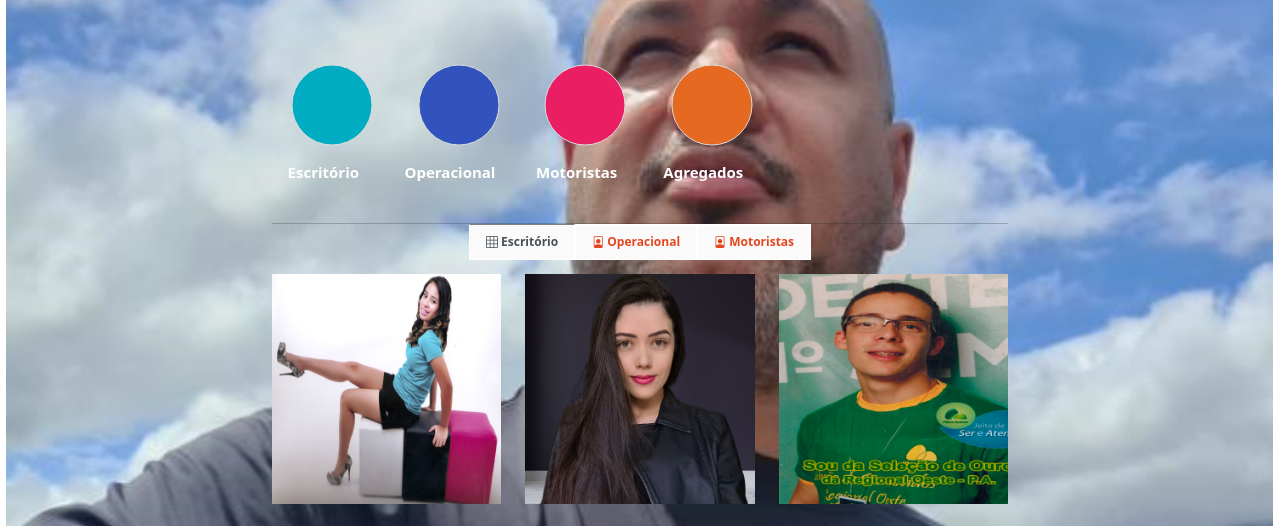
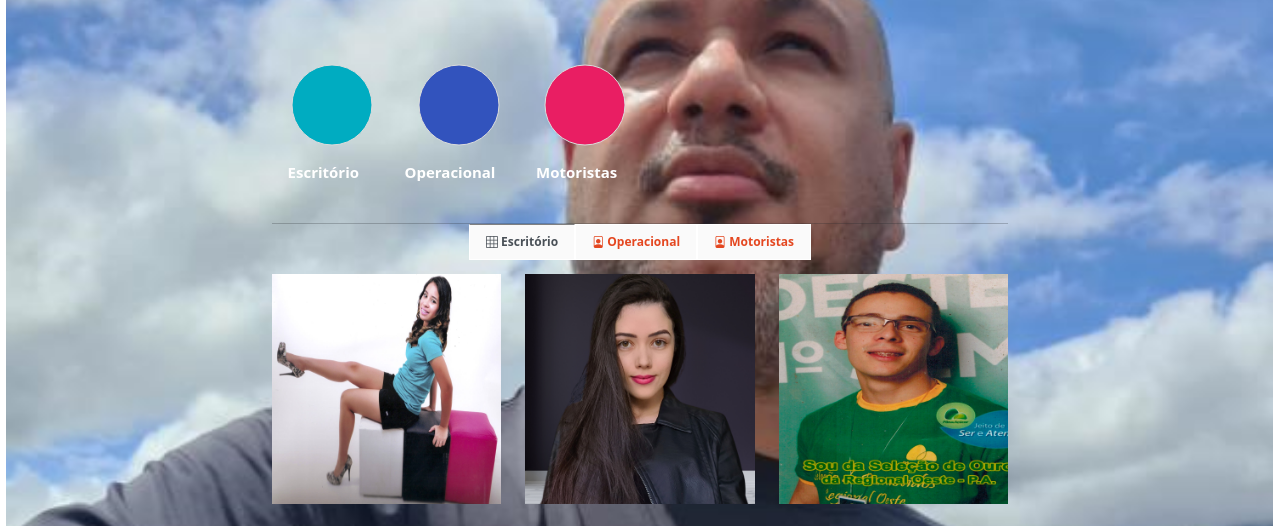
Before and after one commit to NeioBomAtk/insta-particular, a plain HTML site: page index.html in a window 1280 px wide. Shown: the part 236-762 px from the top of the page. Drawn offline with nearby package versions, Linux system fonts and the light colour scheme.

Commit message:
Update index.html

```diff
--- a/index.html
+++ b/index.html
@@ -24,8 +24,7 @@
     <header>
         <nav class="navbar navbar-light nav-top">
             <div class="container-fluid nav-container">
-                <a class="navbar-brand" href="#" target="_blank"><img
-                        src="images/logo.png" style=" max-width:130px;
+                <a class="navbar-brand" href="#" target="_blank"><img src="images/logo.png" style=" max-width:130px;
                     max-height:80px"></a>
                 <form class="d-flex">
                     <input class="form-control me-2" type="search" placeholder="Pesquisar" aria-label="Search">
@@ -94,7 +93,6 @@
                             <div class="col-2 stories"> Escritório</div>
                             <div class="col-2 stories"> Operacional</div>
                             <div class="col-2 stories"> Motoristas</div>
-                            <div class="col-2 stories"> Agregados</div>
                         </div>
                     </div>
 
@@ -299,16 +297,6 @@
         crl2.strokeStyle = '#dbdbdb';
         crl2.stroke();
 
-        var crl3 = document.getElementById('myCrl3').getContext('2d');
-
-        crl3.beginPath();
-        crl3.arc(60, 100, 40, 0, 2 * Math.PI);
-        crl3.fillStyle = '#e66922';
-        crl3.fill();
-        crl3.linewidth = 5;
-        crl3.strokeStyle = '#dbdbdb';
-        crl3.stroke();
-
     </script>
 
 
```
